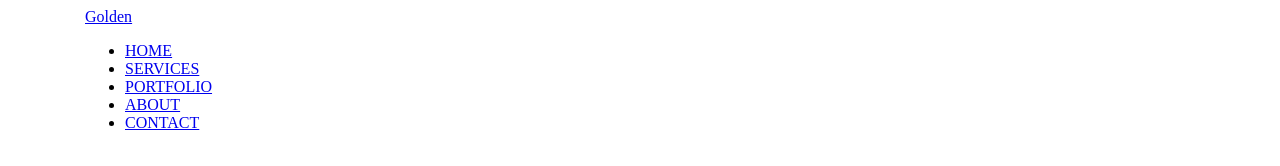
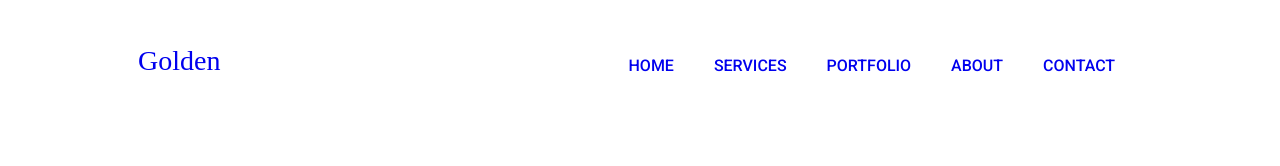
Before and after one commit to Kamil-96/zad-4.6, a website: page index.html in a window 1280 px wide. Drawn offline with Linux system fonts and the light colour scheme.

Commit message:
Add styles for navigation, add global styles, add variables styles, change html for head and navigation

```diff
--- a/index.html
+++ b/index.html
@@ -4,16 +4,21 @@
         <meta charset="utf-8">
         <meta name="viewport" content="width=device-width, initial-scale=1.0">
         <title>Golden</title>
+        <link rel="stylesheet" href="https://use.fontawesome.com/releases/v5.5.0/css/all.css">
+        <link rel="preconnect" href="https://fonts.gstatic.com">
+        <link href="https://fonts.googleapis.com/css2?family=Roboto:wght@500&display=swap" rel="stylesheet">
+        <link rel="preconnect" href="https://fonts.gstatic.com">
+        <link href="https://fonts.googleapis.com/css2?family=Open+Sans:wght@300&display=swap" rel="stylesheet">
         <link rel="stylesheet" href="vendor/bootstrap-grid.css">
         <link rel="stylesheet" href="css/style.css">
     </head>
     <body>
         <nav class="navigation">
             <div class="container">
-                <div class="navigation-logo">
+                <div class="navigation-logo col-md-5">
                     <a href="#">Golden</a>
                 </div>
-                <div class="navigation-list">
+                <div class="navigation-list col-md-7">
                     <ul>
                         <li><a href="#">HOME</a></li>
                         <li><a href="#">SERVICES</a></li>
--- a/sass/style.scss
+++ b/sass/style.scss
@@ -0,0 +1,54 @@
+/* Variables */
+
+$font-header: 'Roboto', sans-serif;
+$font-text: 'Open Sans', sans-serif;
+
+$color-one: #fff;
+$color-two: #000000;
+$color-three: #6b6b6b;
+$color-four: #ADA7A7;
+$color-five: #FFD700;
+
+/* GLobal */
+
+a {
+    text-decoration: none;
+}
+
+/* Navigation */
+
+.navigation {
+    width: 100%;
+
+    .container {
+        display: flex;
+        flex-direction: row;
+
+        .navigation-logo {
+            margin-top: 37px;
+            a {
+                margin-left: 38px;
+                font-size: 28px;
+            }
+        }
+        .navigation-list {
+            justify-content: flex-end;
+            margin: 32px 0 0 26px;
+            font-family: $font-header;
+            color: $color-one;
+
+            ul {
+                list-style-type: none;
+
+                li {
+                    display: inline-block;
+                    margin-right: 36px;
+
+                    a {
+
+                    }
+                }
+            }
+        }
+    }
+}
```
Also changed, not shown: css/style.css, images/1.jpeg (added), images/10.jpeg (added), images/2.jpeg (added), images/3.jpeg (added), images/4.jpeg (added), images/5.jpeg (added), images/6.jpeg (added), images/7.jpeg (added), images/8.jpeg (added), images/9.jpeg (added), 1 other file.
